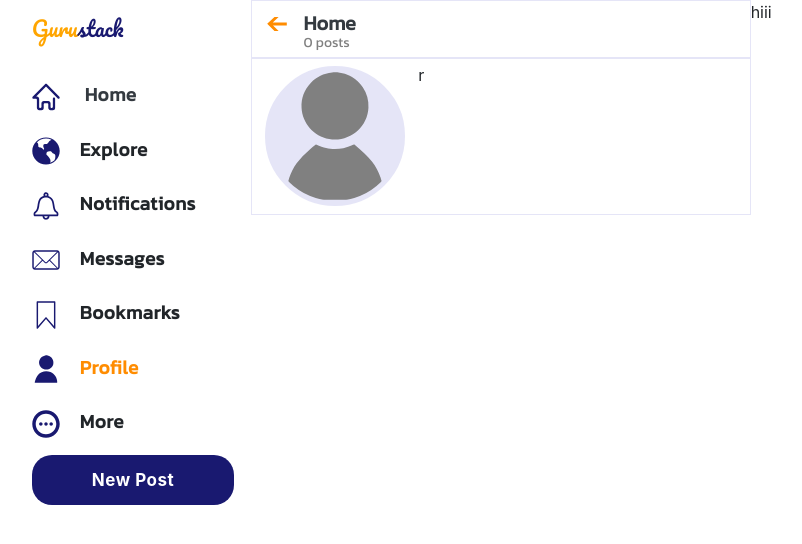
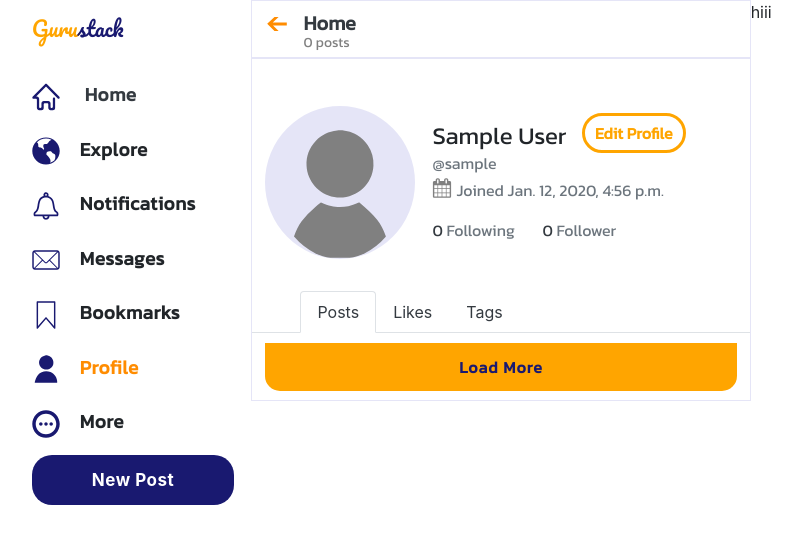
Before and after one commit to Imuhammed24/gurustack, a Django app: page /account/profile/ in a window 1280 px wide. Shown: the top 544 px of the page, without its empty margins (109-911 px from the left). Run offline with Django 3.2, Linux system fonts and the light colour scheme; the visitor is signed in with stand-in values (Sample User, id 1); data that the repository does not hold is empty; some libraries are stand-ins or nearby versions.

Commit message:
Gurustack project begining

```diff
--- a/account/templates/account/user/profile-section.html
+++ b/account/templates/account/user/profile-section.html
@@ -20,11 +20,65 @@
 
                 <div id="user-detail-wrapper" class="clearfix d-block">
                     <div id="user-profile-pix-div">
-                        <img id="main-profile-pix" src="{% static 'svg/big-male-profile.svg' %}" alt="">
+                        <!--                        <img id="main-profile-pix" src="{% static 'svg/big-male-profile.svg' %}" alt="">-->
+                        <img id="main-profile-pix-demo" src="{% static 'svg/big-male-profile.svg' %}" alt="">
                     </div>
-                    <div id="user-detail-div">r</div>
+                    <div id="user-detail-div">
+                        <h4>{{ request.user.first_name.title }} {{ request.user.last_name.title }} <span><a
+                                id="edit-profile-btn" class="btn" href="">Edit Profile</a></span></h4>
+                        <p class="text-muted main-username">@{{ request.user.username }}</p>
+                        <p class="text-muted main-date"><img class="mr-1" src="{% static 'svg/calendar.svg' %}"
+                                                             alt="calendar:"> Joined {{ request.user.date_joined }}</p>
+                        <p class="main-follow text-muted mt-3"><span class="text-dark">0</span> Following <span
+                                class="text-dark ml-4">0</span> Follower</p>
+                    </div>
                 </div>
 
+            </div>
+        </div>
+        <div id="middle-div-bottom" class="mt-4">
+            <div id="middle-div-bottom-content">
+                <nav>
+                    <div class="nav nav-tabs pl-5 pr-5" id="nav-tab" role="tablist">
+                        <a class="nav-item nav-link text-dark active" id="nav-home-tab" data-toggle="tab"
+                           href="#nav-home"
+                           role="tab"
+                           aria-controls="nav-home" aria-selected="true">Posts</a>
+                        <a class="nav-item nav-link text-dark" id="nav-profile-tab" data-toggle="tab"
+                           href="#nav-profile"
+                           role="tab"
+                           aria-controls="nav-profile" aria-selected="false">Likes</a>
+                        <a class="nav-item nav-link text-dark" id="nav-contact-tab" data-toggle="tab"
+                           href="#nav-contact"
+                           role="tab"
+                           aria-controls="nav-contact" aria-selected="false">Tags</a>
+                    </div>
+                </nav>
+                <div class="tab-content" id="nav-tabContent">
+                    <div class="tab-pane fade show active" id="nav-home" role="tabpanel" aria-labelledby="nav-home-tab">
+                        {% include 'posts/list.html' with posts=request.user.post.all %}
+                        <div id="loadMore-div" class="mb-1">
+                            <center>
+                                <a class="btn w-100" id="loadMore" href="#">Load More</a>
+                            </center>
+                        </div>
+                    </div>
+                    <div class="tab-pane fade" id="nav-profile" role="tabpanel" aria-labelledby="nav-profile-tab">
+                        {% for post in request.user.post.all %}
+                        <ul>
+                            {% if post.users_like.count > 0 %}
+                                <li class="list-unstyled border-bottom"><p> {% for user in post.users_like.all %} @{{ user.username }}{% if not forloop.last %}, {% endif %}  {% endfor %} liked your post: {{ post.slug }}</p></li>
+                            {% endif %}
+                        </ul>
+                        {% endfor %}
+                    </div>
+                    <div class="tab-pane fade" id="nav-contact" role="tabpanel" aria-labelledby="nav-contact-tab">
+                        lorem ipsum dolor sit amet, consectetur adipisicing elit.
+                        A aut consequatur culpa cupiditate distinctio facere in ipsa
+                        maiores minima minus nemo numquam obcaecati ratione, repellendus
+                        sed tempora veritatis, vitae voluptate!
+                    </div>
+                </div>
             </div>
         </div>
 
--- a/static/css/style.css
+++ b/static/css/style.css
@@ -984,18 +984,21 @@ body{
 #user-detail-wrapper{
     overflow: hidden;
     clear: none;
+    padding-top: 40px;
 }
 
 #user-profile-pix-div{
     float: left;
     display: inline;
-    width: 33%;
+    width: 36%;
 }
 
 #user-detail-div{
     float: left;
     display: inline;
-    width: 63%;
+    width: 60%;
+    font-family: Kanit, sans-serif;
+    padding-top: 10px;
 }
 
 #profile-middle-div-top{
@@ -1003,15 +1006,41 @@ body{
     border-bottom: 2px solid #e5e5f7;
 }
 
-#main-profile-pix{
+#main-profile-pix, #main-profile-pix-demo{
     border-radius: 50%;
-    padding: 5px;
     border: 3px solid white;
     background-color: #e5e5f7;
 }
 
 
-
+#main-profile-pix-demo{
+        padding: 23px 10px 0 10px;
+
+}
+
+#edit-profile-btn{
+    border: 3px solid orange;
+    /*background-color: midnightblue;*/
+    color: orange;
+    border-radius: 20px;
+    padding: 5px 10px;
+    margin-bottom: 10px;
+    margin-left: 10px;
+    font-weight: bold;
+}
+
+.main-username{
+    margin-top: -20px;
+    margin-bottom: 3px;
+}
+
+.main-follow, .main-date{
+    margin: 0 0 3px 0;
+}
+
+#nav-tabContent{
+    padding: 5px 13px;
+}
 
 
 
```
Also changed, not shown: static/svg/calendar.svg (added).
